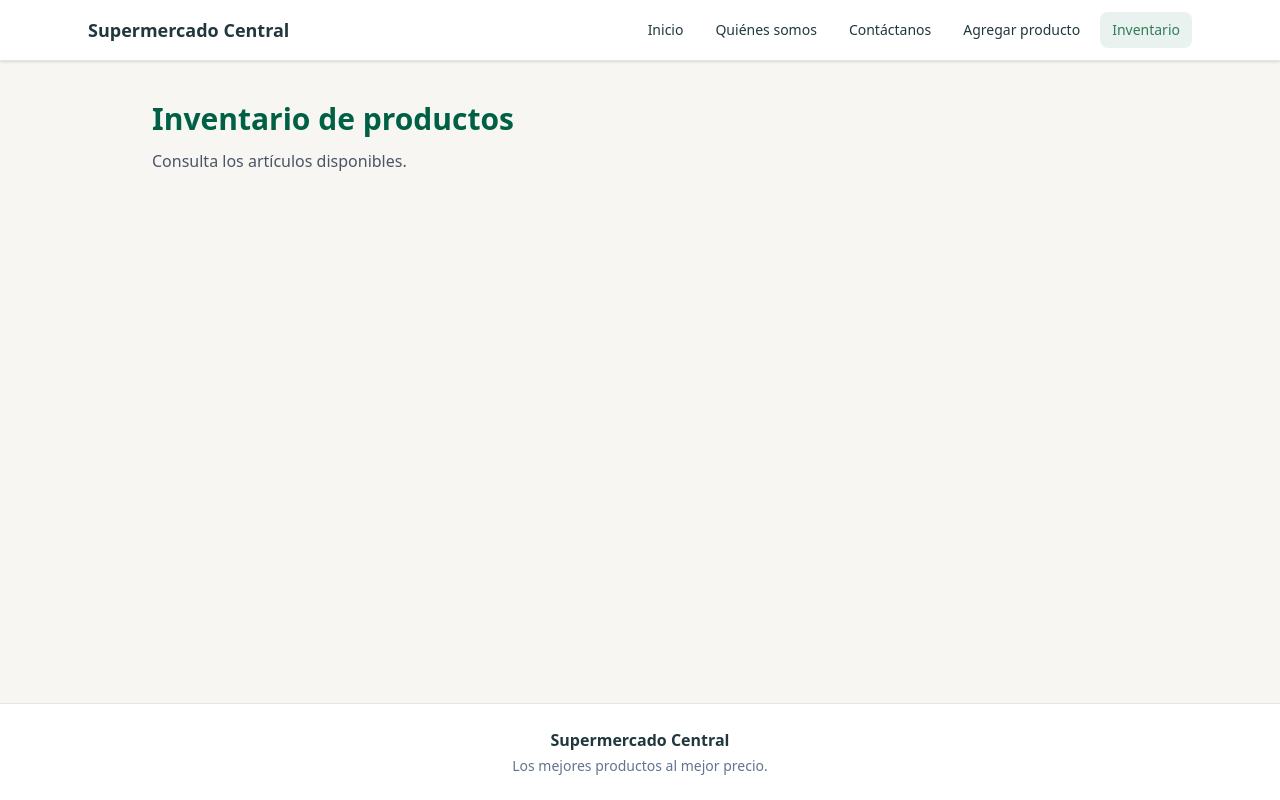
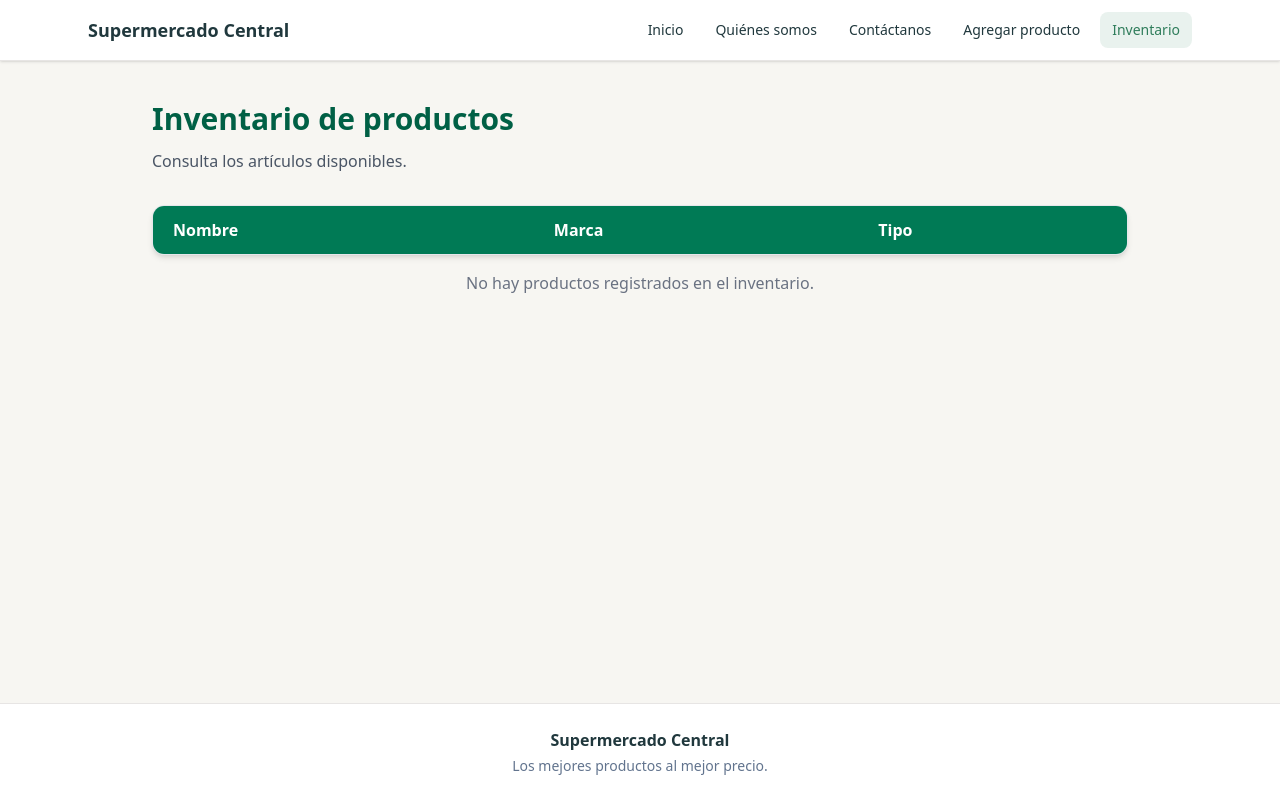
Before and after one commit to ChristianNorambuenaDuocuc/FRONTEND2, a React (Vite) app in the folder supermercado-christian-norambuena-003a/: page /inventario in a window 1280 px wide. Built offline with nearby package versions, Linux system fonts and the light colour scheme.

Commit message:
terminado

```diff
--- a/supermercado-christian-norambuena-003a/src/pages/Inventario.jsx
+++ b/supermercado-christian-norambuena-003a/src/pages/Inventario.jsx
@@ -1,5 +1,11 @@
+
+
+import { useContext } from 'react'
+import { InventarioContext } from '../context/InventarioContext'
 
 function Inventario() {
+  const { productos } = useContext(InventarioContext)
+
   return (
     <section className="mx-auto max-w-5xl px-6 py-10">
       <h1 className="text-3xl font-bold text-emerald-800">
@@ -9,6 +15,34 @@ function Inventario() {
       <p className="mt-3 text-gray-600">
         Consulta los artículos disponibles.
       </p>
+
+      <div className="mt-8 overflow-x-auto rounded-xl border border-gray-200 bg-white shadow-md">
+        <table className="w-full border-collapse text-left">
+          <thead className="bg-emerald-700 text-white">
+            <tr>
+              <th className="px-5 py-3">Nombre</th>
+              <th className="px-5 py-3">Marca</th>
+              <th className="px-5 py-3">Tipo</th>
+            </tr>
+          </thead>
+
+          <tbody>
+            {productos.map((producto) => (
+              <tr key={producto.id} className="border-b border-gray-200">
+                <td className="px-5 py-3">{producto.nombre}</td>
+                <td className="px-5 py-3">{producto.marca}</td>
+                <td className="px-5 py-3">{producto.tipo}</td>
+              </tr>
+            ))}
+          </tbody>
+        </table>
+      </div>
+
+      {productos.length === 0 && (
+        <p className="mt-4 text-center text-gray-500">
+          No hay productos registrados en el inventario.
+        </p>
+      )}
     </section>
   )
 }
```
